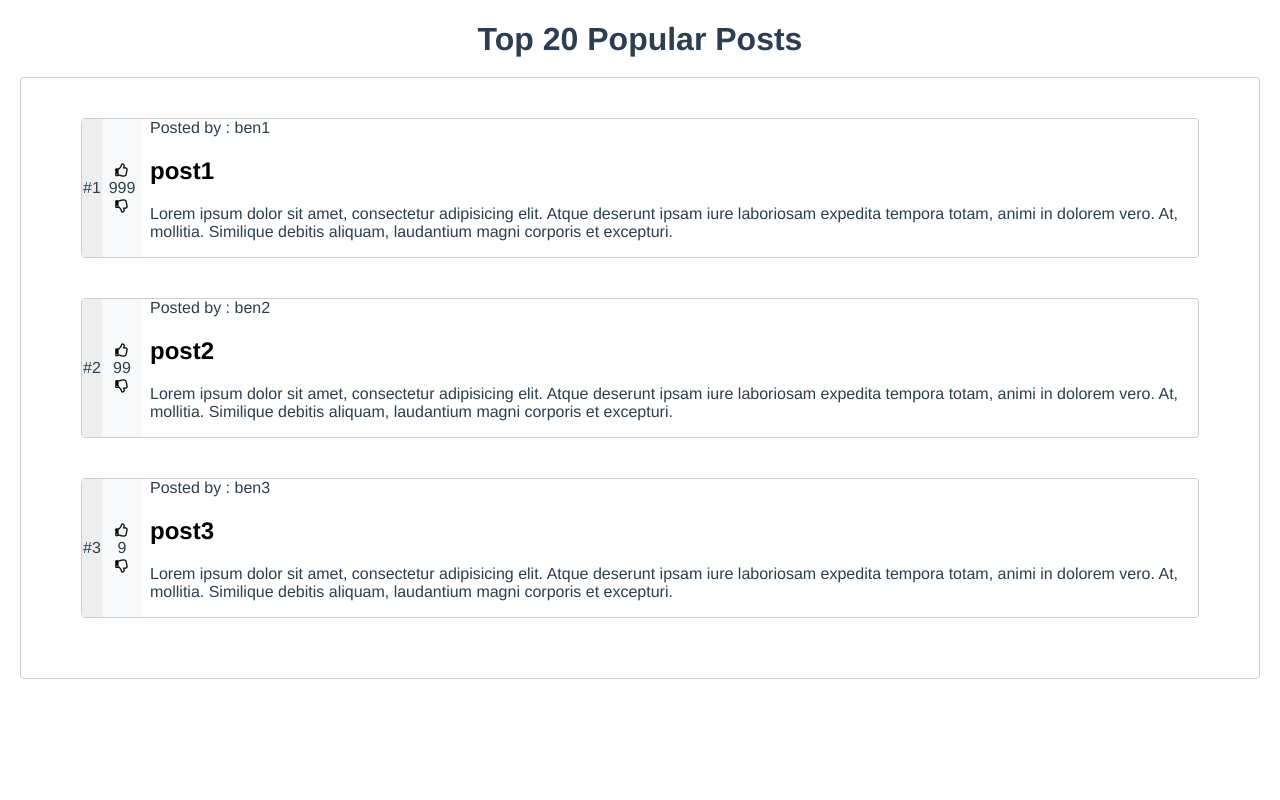
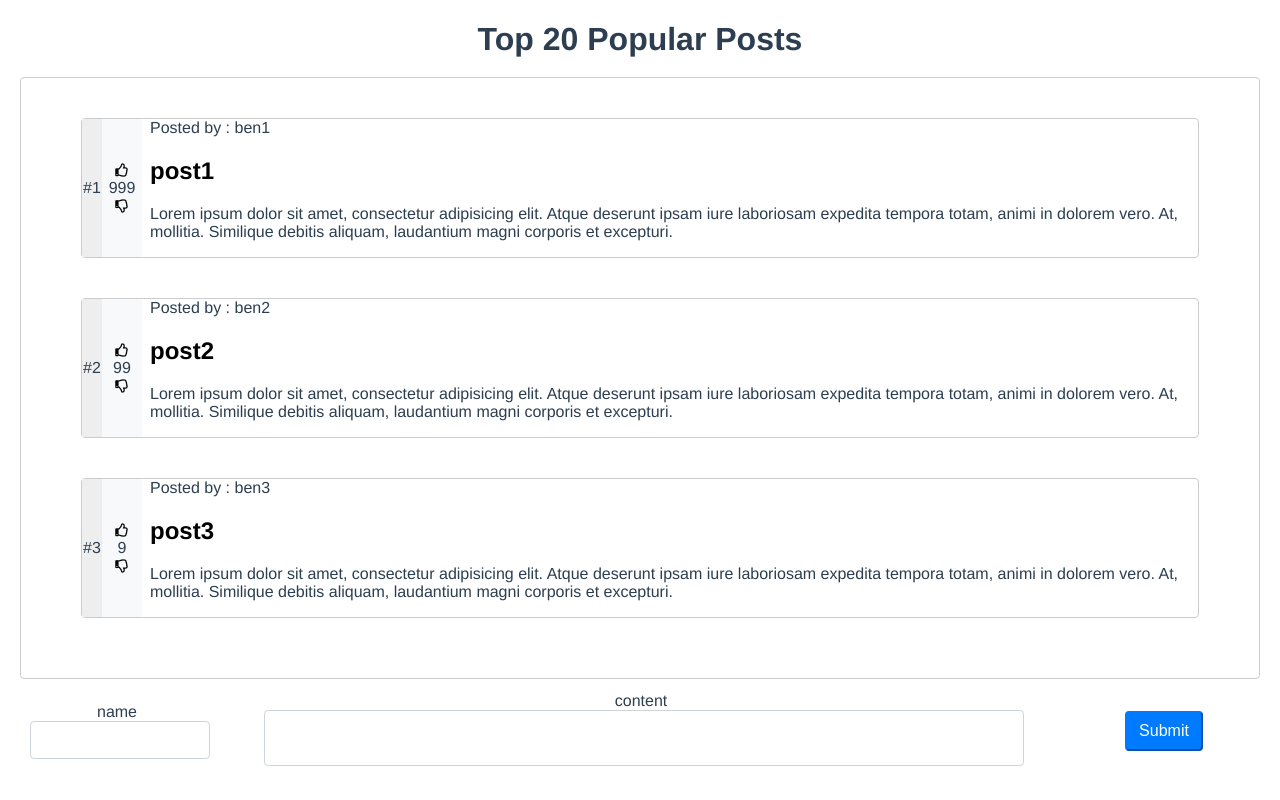
Before and after one commit to huang831206/carousell-reddit, a Vue app in the folder frontend/: page / in a window 1280 px wide. Built offline with nearby package versions, Linux system fonts and the light colour scheme.

Commit message:
add a section for creating new post

```diff
--- a/frontend/src/App.vue
+++ b/frontend/src/App.vue
@@ -6,6 +6,19 @@
         <div class="posts-container">
             <!-- i for indicating it's rank -->
             <Post v-for="(post,index) in posts" :post="post" :key="post.id" :i="index"></Post>
+        </div>
+        <div class="new-post-container">
+            <div class="name">
+                <label for="post-author">name</label>
+                <input type="text" id="post-author" name="author">
+            </div>
+            <div class="content">
+                <label for="">content</label>
+                <textarea type="text" id="post-content" name="content"></textarea>
+            </div>
+            <div class="submit-button">
+                <button>Submit</button>
+            </div>
         </div>
     </div>
 </template>
@@ -79,5 +92,52 @@ export default {
             border-radius: 4px;
         }
 
+        div.new-post-container{
+            display: flex;
+            height: 13%;
+
+            div.name{
+                width: 15%;
+                padding: 0 30px;
+                margin: auto;
+            }
+
+            div.content{
+                width: 65%;
+                padding: 0 30px;
+                margin: auto;
+            }
+
+            div.submit-button{
+                width: 20%;
+                margin: auto;
+
+                button{
+                    cursor: pointer;
+                    color: #fff;
+                    background-color: #007bff;
+                    border-color: #007bff;
+                    font-weight: 400;
+                    padding: .375rem .75rem;
+                    line-height: 1.5;
+                    border-radius: .25rem;
+                    font-size: 1rem;
+                }
+            }
+
+            input, textarea{
+                width: 100%;
+                height: calc(1.5em + .75rem + 2px);
+                border-radius: .25rem;
+                font-weight: 400;
+                line-height: 1.5;
+                border: 1px solid #ced4da;
+            }
+
+            textarea{
+                resize : none;
+                height: calc(3rem + 2px);
+            }
+        }
     }
 </style>
```
